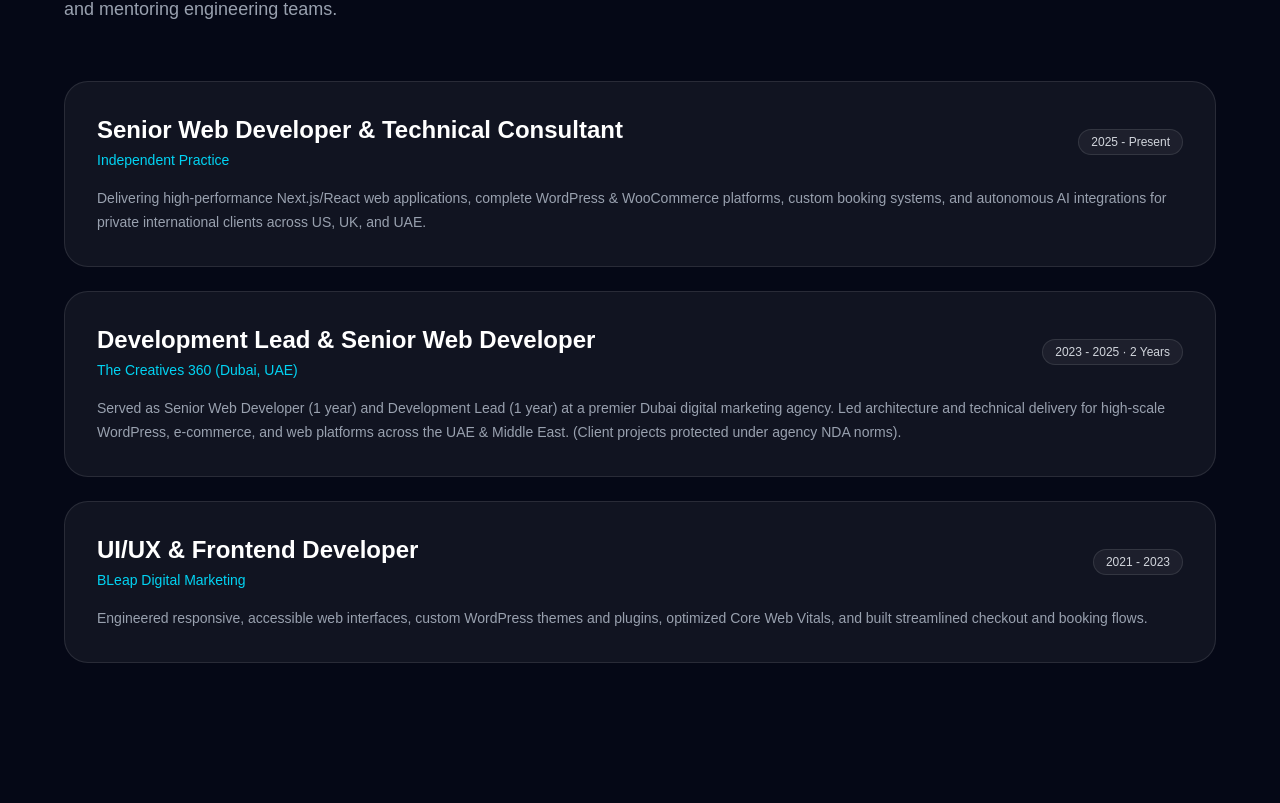
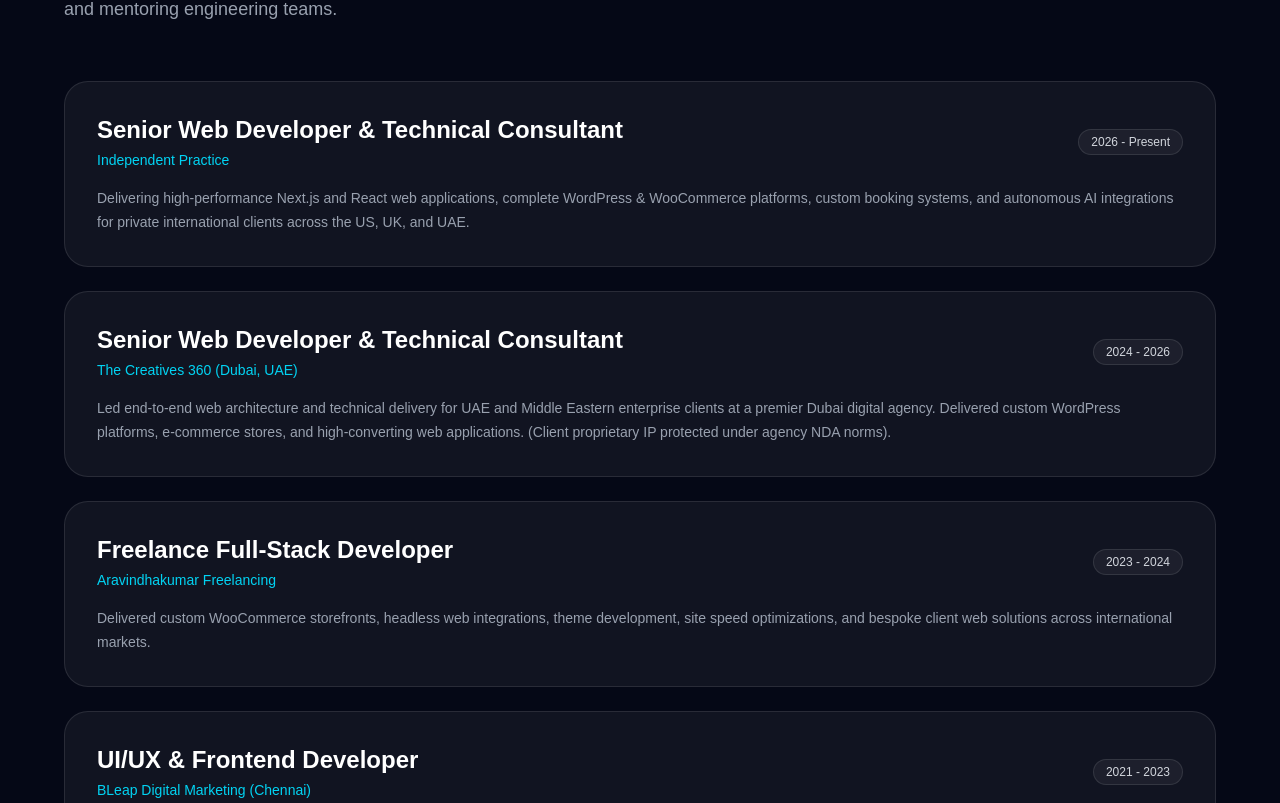
Before and after one commit to aravindhakumar-dev/wordpress-nextjs, a Next.js app: page / in a window 1280 px wide. Shown: the part 4557-5360 px from the top of the page. Built offline with nearby package versions, Linux system fonts and the light colour scheme.

Commit message:
feat: update full 5-step career timeline and link medical imaging academic repository

```diff
--- a/src/data/experience.ts
+++ b/src/data/experience.ts
@@ -3,26 +3,44 @@ export const experience = [
     id: 1,
     role: "Senior Web Developer & Technical Consultant",
     company: "Independent Practice",
-    duration: "2025 - Present",
+    duration: "2026 - Present",
     description:
-      "Delivering high-performance Next.js/React web applications, complete WordPress & WooCommerce platforms, custom booking systems, and autonomous AI integrations for private international clients across US, UK, and UAE.",
+      "Delivering high-performance Next.js and React web applications, complete WordPress & WooCommerce platforms, custom booking systems, and autonomous AI integrations for private international clients across the US, UK, and UAE.",
   },
 
   {
     id: 2,
-    role: "Development Lead & Senior Web Developer",
+    role: "Senior Web Developer & Technical Consultant",
     company: "The Creatives 360 (Dubai, UAE)",
-    duration: "2023 - 2025 · 2 Years",
+    duration: "2024 - 2026",
     description:
-      "Served as Senior Web Developer (1 year) and Development Lead (1 year) at a premier Dubai digital marketing agency. Led architecture and technical delivery for high-scale WordPress, e-commerce, and web platforms across the UAE & Middle East. (Client projects protected under agency NDA norms).",
+      "Led end-to-end web architecture and technical delivery for UAE and Middle Eastern enterprise clients at a premier Dubai digital agency. Delivered custom WordPress platforms, e-commerce stores, and high-converting web applications. (Client proprietary IP protected under agency NDA norms).",
   },
 
   {
     id: 3,
+    role: "Freelance Full-Stack Developer",
+    company: "Aravindhakumar Freelancing",
+    duration: "2023 - 2024",
+    description:
+      "Delivered custom WooCommerce storefronts, headless web integrations, theme development, site speed optimizations, and bespoke client web solutions across international markets.",
+  },
+
+  {
+    id: 4,
     role: "UI/UX & Frontend Developer",
-    company: "BLeap Digital Marketing",
+    company: "BLeap Digital Marketing (Chennai)",
     duration: "2021 - 2023",
     description:
-      "Engineered responsive, accessible web interfaces, custom WordPress themes and plugins, optimized Core Web Vitals, and built streamlined checkout and booking flows.",
+      "Engineered responsive, accessible web interfaces, custom WordPress themes, optimized Core Web Vitals, and developed streamlined checkout and customer booking flows.",
+  },
+
+  {
+    id: 5,
+    role: "Digital Marketing Executive",
+    company: "MarketU (Startup)",
+    duration: "2020 - 2021",
+    description:
+      "Managed paid performance marketing across Meta (Facebook & Instagram), Twitter, and YouTube. Designed SMM creatives, ads, and video assets, while initiating custom WordPress website development.",
   },
 ];
--- a/src/data/projects.ts
+++ b/src/data/projects.ts
@@ -974,9 +974,14 @@ id: 1,
       },
       {
         title: "Academic & Developer Guidance Blueprint",
-        subtitle: "Mentoring Complex Web Systems",
+        subtitle: "Mentoring Complex Web Systems & Deep Learning",
         content:
-          "Beyond commercial automation, this architecture serves as a hands-on learning blueprint. It has been used to mentor engineering students and junior developers in mastering Django ORM, REST API design, asynchronous processing, and responsible AI system architecture.",
+          "Beyond commercial automation, this architecture builds directly upon foundational academic engineering — including the Multi-Modal Medical Imaging Integration Web Application (Django + TensorFlow + U-Net Segmentation) developed at Madras Institute of Technology (Anna University). This project serves as an active blueprint for mentoring engineering students and developers in mastering Django ORM, REST API design, deep learning model deployment, and asynchronous system architecture. Explore the open-source repository at https://github.com/aravindhakumar-dev/medicalimaging.",
+        codeSnippet: {
+          language: "python",
+          caption: "Multi-Modal Medical Image Fusion & Inference (Django + TensorFlow)",
+          code: "# Multi-Modal Image Fusion Pipeline (Django + TensorFlow)\nimport tensorflow as tf\n\ndef fuse_modalities(features_list):\n    \"\"\"\n    Concatenates feature maps from MRI, CT, PET & Ultrasound scans\n    and passes through dense representation for clinical diagnosis.\n    \"\"\"\n    fused_features = tf.concat(features_list, axis=-1)\n    fusion_output = tf.keras.layers.Dense(128, activation='relu')(fused_features)\n    return fusion_output",
+        },
       },
     ],
     seo: {
```
